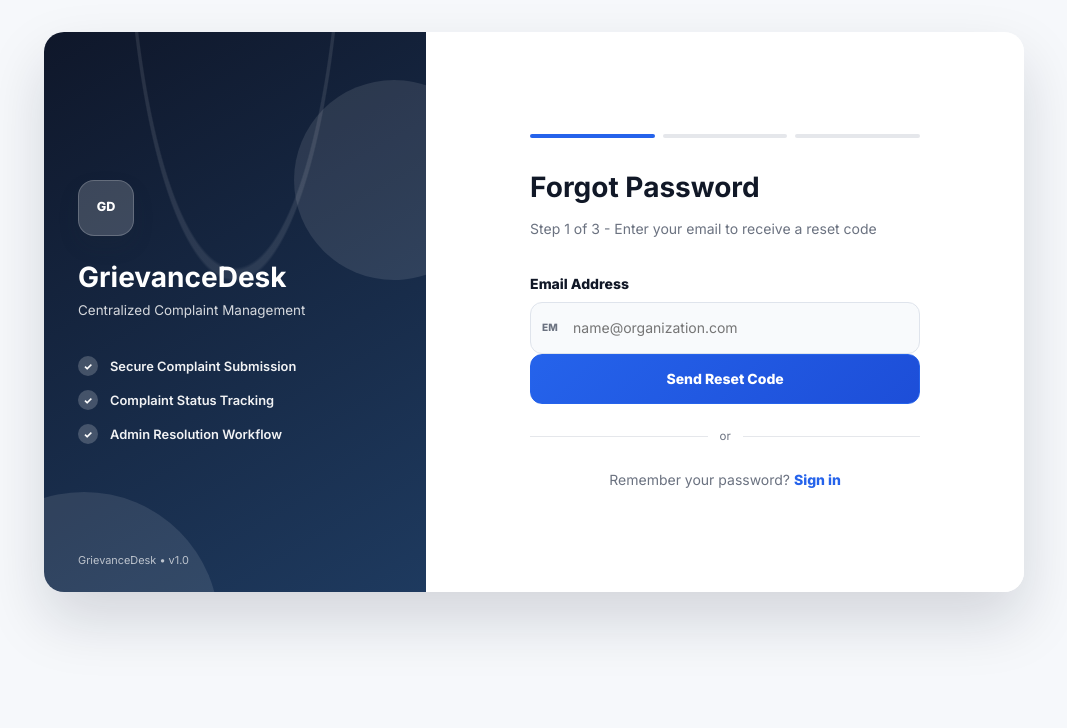
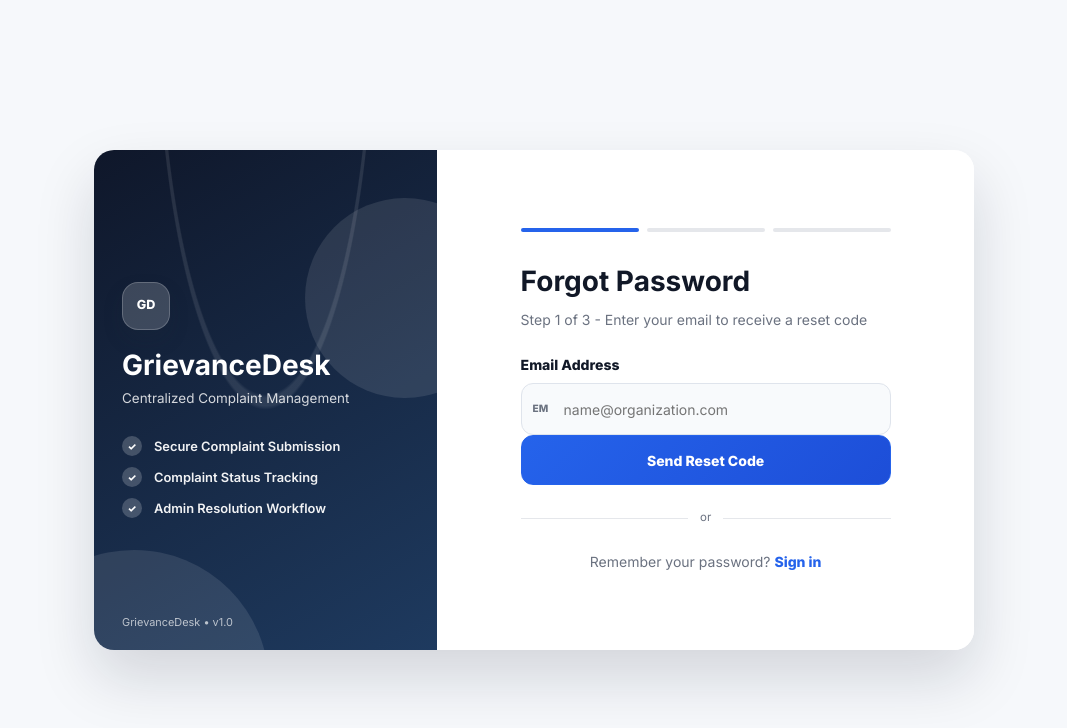
Before and after one commit to pawan-pathak12/GrievanceDesk, a React app in the folder frontend/: page /forgot-password in a window 1280 px wide. Shown: the top 728 px of the page, without its empty margins (106-1173 px from the left). Built offline with nearby package versions, Linux system fonts and the light colour scheme; no server answers; the HTML template or start-up script is replaced by a standard one.

Commit message:
compact and center authentication card

```diff
--- a/frontend/src/Styles/auth.css
+++ b/frontend/src/Styles/auth.css
@@ -1,7 +1,7 @@
 .auth-page {
-  width: min(980px, calc(100% - 40px));
-  min-height: min(560px, calc(100vh - 64px));
-  margin: 32px auto;
+  width: min(880px, calc(100% - 32px));
+  min-height: min(500px, calc(100vh - 40px));
+  margin: max(20px, calc(50vh - 250px)) auto;
   display: grid;
   grid-template-columns: minmax(320px, 0.78fr) minmax(440px, 1.22fr);
   background: #ffffff;
@@ -15,7 +15,7 @@
   display: flex;
   flex-direction: column;
   justify-content: center;
-  padding: 48px 34px;
+  padding: 38px 28px;
   background: linear-gradient(150deg, var(--bg-sidebar) 0%, #1e3a5f 100%);
   color: #ffffff;
   isolation: isolate;
@@ -57,11 +57,11 @@
 }
 
 .auth-brand-icon {
-  width: 56px;
-  height: 56px;
+  width: 48px;
+  height: 48px;
   display: grid;
   place-items: center;
-  margin-bottom: 26px;
+  margin-bottom: 20px;
   border: 1px solid rgba(255, 255, 255, 0.2);
   border-radius: 16px;
   background: rgba(255, 255, 255, 0.18);
@@ -84,8 +84,8 @@
 
 .auth-brand-features {
   display: grid;
-  gap: 14px;
-  margin-top: 36px;
+  gap: 11px;
+  margin-top: 28px;
 }
 
 .auth-brand-feature {
@@ -112,8 +112,8 @@
 
 .auth-brand-version {
   position: absolute;
-  bottom: 24px;
-  left: 34px;
+  bottom: 20px;
+  left: 28px;
   color: rgba(255, 255, 255, 0.68);
   font-size: 0.78rem;
 }
@@ -121,22 +121,22 @@
 .auth-form-panel {
   display: grid;
   place-items: center;
-  padding: 48px 58px;
+  padding: 36px 44px;
   background: #ffffff;
   overflow-y: auto;
 }
 
 .auth-form-container {
   width: 100%;
-  max-width: 390px;
+  max-width: 370px;
 }
 
 .auth-form-header {
-  margin-bottom: 34px;
+  margin-bottom: 24px;
 }
 
 .auth-form-header h2 {
-  margin: 0 0 10px;
+  margin: 0 0 7px;
   color: var(--text-dark);
   font-size: 2rem;
   letter-spacing: 0;
@@ -185,12 +185,12 @@
 
 .login-form {
   display: grid;
-  gap: 24px;
+  gap: 18px;
 }
 
 .login-form .form-group {
   display: grid;
-  gap: 9px;
+  gap: 7px;
 }
 
 .login-form label {
@@ -283,7 +283,7 @@
 .login-submit {
   height: 50px;
   min-height: 50px;
-  margin-top: 8px;
+  margin-top: 2px;
   border: 0;
   border-radius: 12px;
   background: linear-gradient(135deg, var(--primary), var(--primary-hover));
@@ -303,7 +303,7 @@
 }
 
 .login-register-section {
-  margin-top: 36px;
+  margin-top: 24px;
 }
 
 .toggle-password {
@@ -377,7 +377,7 @@
 }
 
 .auth-copyright {
-  margin-top: 28px;
+  margin-top: 20px;
   font-size: 0.78rem;
 }
 
```
